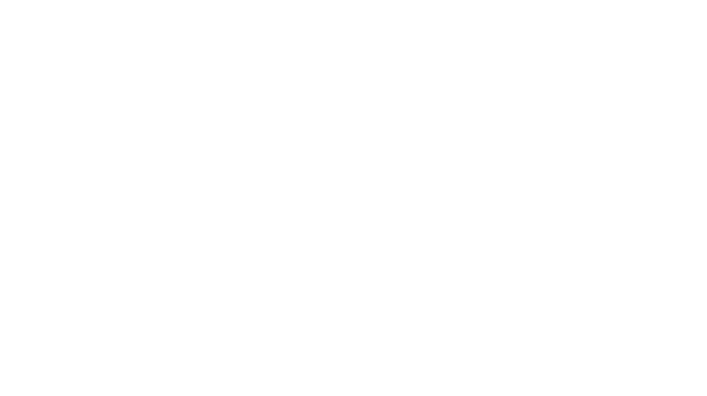
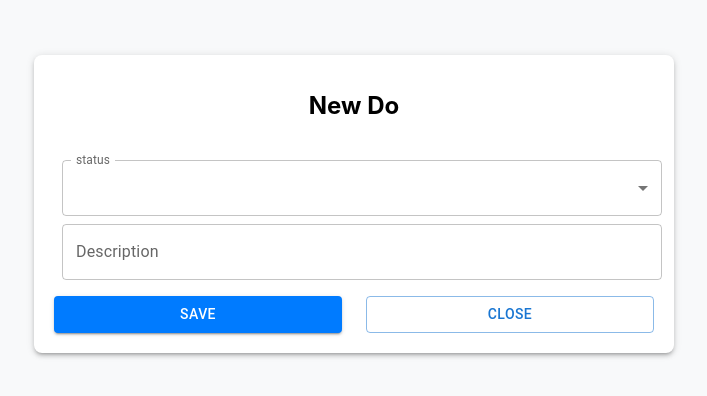
Before and after one commit to cholog-project/beacon_FE, a React (Create React App) app in the folder project-management/: page /newDo in a window 1280 px wide. Before the commit this address had no page. Shown: the part 216-612 px from the top of the page, without its empty margins (286-993 px from the left). Built offline with nearby package versions, Linux system fonts and the light colour scheme.

Commit message:
feat: New Do 기본화면 구현

```diff
--- a/project-management/src/App.js
+++ b/project-management/src/App.js
@@ -3,6 +3,7 @@ import React from 'react';
 import { BrowserRouter as Router, Route, Routes } from 'react-router-dom';
 import Dashboard from './pages/Dashboard';
 import NewTask from './pages/NewTask.tsx';
+import NewDo from "./pages/NewDo";
 
 const App = () => {
     return (
@@ -10,6 +11,7 @@ const App = () => {
             <Routes>
                 <Route path="/" element={<Dashboard />} />
                 <Route path="/newTask" element={<NewTask />} />
+                <Route path="/newDo" element={<NewDo />} />
             </Routes>
         </Router>
     );
--- /dev/null
+++ b/project-management/src/pages/NewDo.jsx
@@ -0,0 +1,169 @@
+import {
+    Box,
+    Button,
+    FormControl,
+    InputLabel,
+    MenuItem,
+    OutlinedInput,
+    TextField,
+} from "@mui/material";
+
+import { useState } from "react";
+import { BASE_URL } from "../constant/index.tsx";
+import React from "react";
+
+
+const statusOptions = [
+    {
+        value: "Not Started",
+        label: "Not Started",
+    },
+    {
+        value: "In Progress",
+        label: "In Progress",
+    },
+    {
+        value: "Completed",
+        label: "Completed",
+    },
+];
+
+function NewDo() {
+    // 상태 관리
+    const [selectedStatus, setSelectedStatus] = useState("Start");
+    const [description, setDescription] = useState("");
+    const [taskId, setTaskId] = useState("1"); // taskId는 일단 1로 설정 // 수정 필요할 듯
+
+    // API 요청 함수
+    const handleSubmit = async () => {
+        const doData = {
+            status: selectedStatus,
+            description: description,
+            taskId: taskId,
+        };
+
+        try {
+            const response = await fetch(`${BASE_URL}/project/tasks/${taskId}/dos`, {
+                method: "POST",
+                headers: {
+                    "Content-Type": "application/json",
+                },
+                body: JSON.stringify(doData),
+            });
+
+            if (response.ok) {
+                // 요청 성공 시 처리
+                console.log("Do created successfully");
+                alert("Do created successfully!");
+            } else {
+                // 요청 실패 시 처리
+                console.error("Failed to create do");
+                alert("Failed to create do");
+            }
+        } catch (error) {
+            console.error("Error:", error);
+            alert("Error creating do");
+        }
+    };
+
+    return (
+        <div
+            className="NewDo"
+            style={{
+                display: "flex",
+                justifyContent: "center", // 수평 중앙 정렬
+                alignItems: "center", // 수직 중앙 정렬
+                minHeight: "100vh", // 화면 전체 높이
+                backgroundColor: "#f8f9fa", // 배경색 추가
+                padding: "20px",
+            }}
+        >
+            <Box
+                component="form"
+                sx={{
+                    "& .MuiTextField-root": { m: 1, width: "100%", textAlign: "left" },
+                    display: "flex",
+                    flexDirection: "column",
+                    alignItems: "center", // 폼 내부 항목 중앙 정렬
+                    width: "100%", // 폼의 전체 너비
+                    maxWidth: "600px", // 폼의 최대 너비 설정
+                    padding: "20px",
+                    boxShadow: 3,
+                    borderRadius: 2,
+                    backgroundColor: "#fff", // 폼 배경색
+                }}
+                noValidate
+                autoComplete="off"
+            >
+                <div
+                    style={{ width: "100%", textAlign: "center", marginBottom: "16px" }}
+                >
+                    <h1 style={{ fontSize: "24px", fontWeight: "bold" }}>New Do</h1>
+                </div>
+
+                <div style={{ width: "100%" }}>
+                    <TextField
+                        id="select-status"
+                        select
+                        label="status"
+                        value={selectedStatus}
+                        onChange={(e) => setSelectedStatus(e.target.value)}
+                        fullWidth
+                        sx={{ marginBottom: "16px" }}
+                    >
+                        {statusOptions.map((option) => (
+                            <MenuItem key={option.value} value={option.value}>
+                                {option.label}
+                            </MenuItem>
+                        ))}
+                    </TextField>
+                </div>
+
+                <div
+                    style={{
+                        width: "100%",
+                        marginBottom: "16px",
+                        position: "relative",
+                        left: "8px",
+                    }}
+                >
+                    <FormControl fullWidth>
+                        <InputLabel htmlFor="component-outlined">Description</InputLabel>
+                        <OutlinedInput
+                            id="component-outlined"
+                            value={description}
+                            onChange={(e) => setDescription(e.target.value)}
+                            label="Description"
+                            fullWidth
+                        />
+                    </FormControl>
+                </div>
+
+                <div
+                    style={{
+                        display: "flex",
+                        justifyContent: "space-between",
+                        width: "100%",
+                    }}
+                >
+                    <Button
+                        variant="contained"
+                        sx={{ width: "48%", backgroundColor: "#007bff", color: "#fff" }}
+                        onClick={handleSubmit}
+                    >
+                        Save
+                    </Button>
+                    <Button
+                        variant="outlined"
+                        sx={{ width: "48%" }}
+                        onClick={() => console.log("Close clicked")}
+                    >
+                        Close
+                    </Button>
+                </div>
+            </Box>
+        </div>
+    );
+}
+
+export default NewDo;
```
